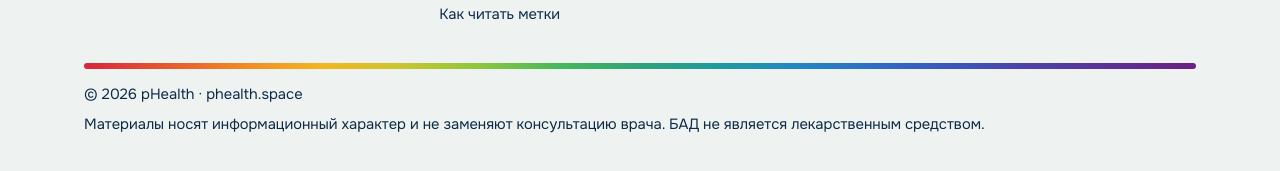
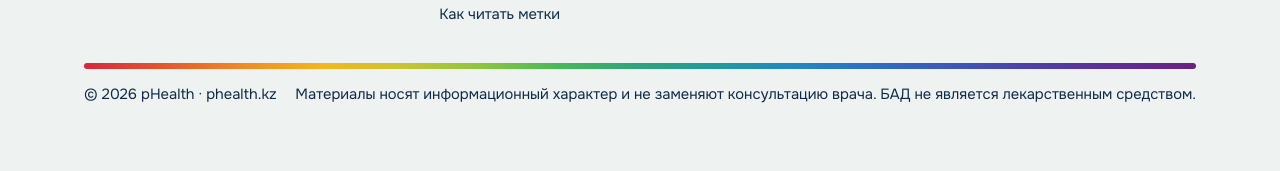
Before and after one commit to AppLb/phealth, an Eleventy site: page src/about/index.njk in a window 1280 px wide. Shown: the part 3762-3933 px from the top of the page. After the commit the page ends 3905 px from the top, so only its background shows below. Built offline with nearby package versions, Linux system fonts and the light colour scheme; Eleventy itself is replaced by a stand-in of ours; files that its build step writes are made by us from their sources; a web font is replaced by a local one.

Commit message:
Адрес сайта в текстах: phealth.kz вместо phealth.space
Подвал, три страницы-переадресации, README и описание в package.json.

Co-Authored-By: Claude Fable 5.2 <noreply@anthropic.com>
Claude-Session: https://claude.ai/code/session_01J8rjFMyxmoFjX4To82Dks9

```diff
--- a/package.json
+++ b/package.json
@@ -2,7 +2,7 @@
   "name": "phealth",
   "private": true,
   "type": "module",
-  "description": "Сайт pHealth (phealth.space), собирается Eleventy",
+  "description": "Сайт pHealth (phealth.kz), собирается Eleventy",
   "scripts": {
     "build": "eleventy",
     "start": "eleventy --serve"
--- a/src/_includes/partials/footer.njk
+++ b/src/_includes/partials/footer.njk
@@ -9,6 +9,6 @@
       {% endfor %}
     </div>
     <div class="fstrip" aria-hidden="true"></div>
-    <div class="legal"><span>© 2026 pHealth · phealth.space</span><span>Материалы носят информационный характер и не заменяют консультацию врача. БАД не является лекарственным средством.</span></div>
+    <div class="legal"><span>© 2026 pHealth · phealth.kz</span><span>Материалы носят информационный характер и не заменяют консультацию врача. БАД не является лекарственным средством.</span></div>
   </div>
 </footer>
```
Also changed, not shown: README.md, src/kalkulyator/index.html, src/monitor-co2/index.html, src/o-nas/index.html.
